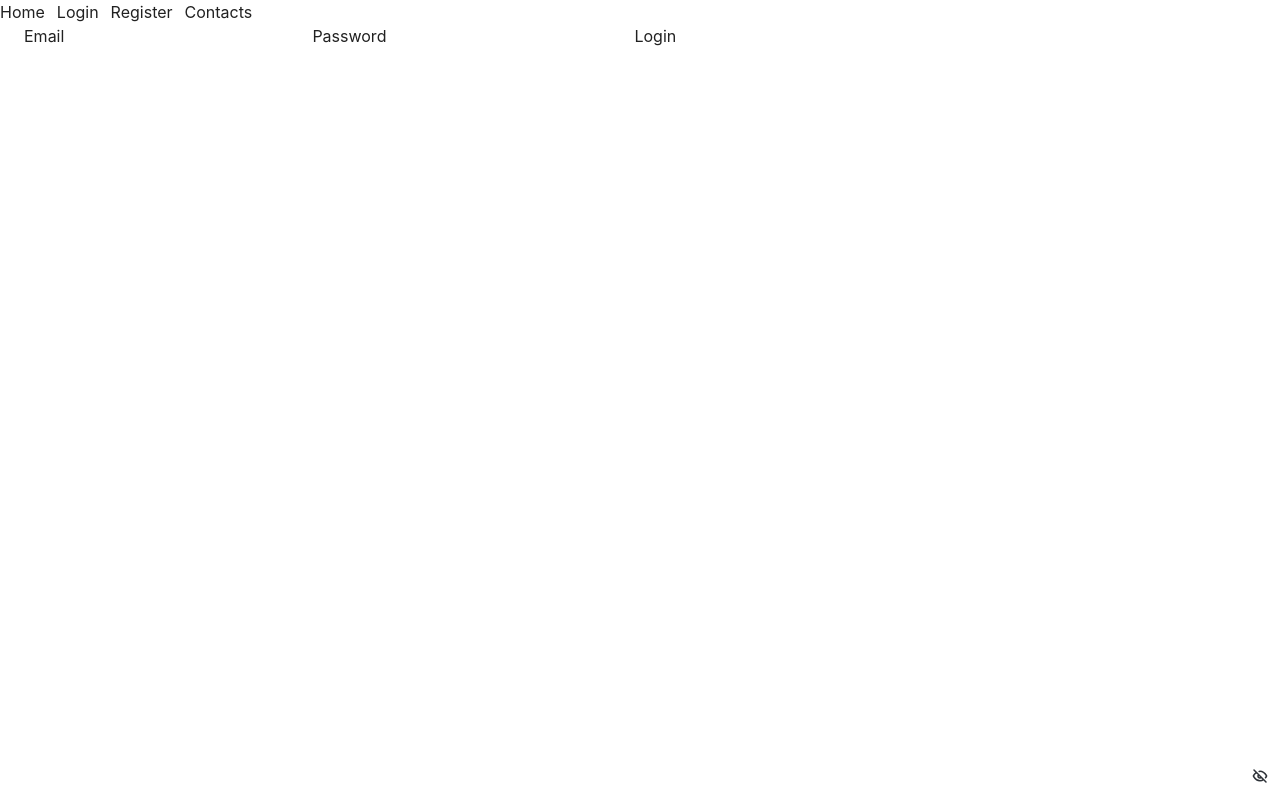
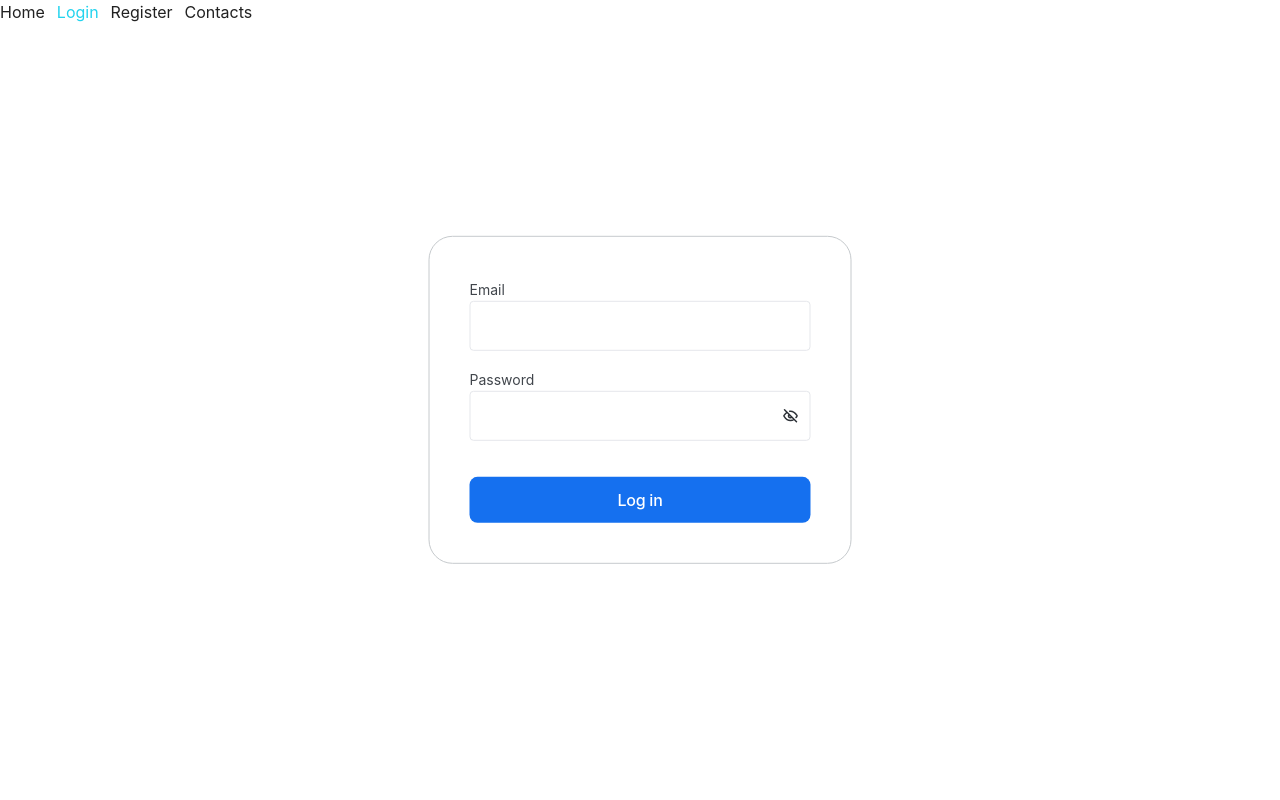
Before and after one commit to Mariia848912/phonebook-ts, a React (Vite) app: page /login in a window 1280 px wide. Built offline with nearby package versions, Linux system fonts and the light colour scheme.

Commit message:
feat: adds button component smt styles

```diff
--- /dev/null
+++ b/src/components/Common/Button.tsx
@@ -0,0 +1,19 @@
+type Props = {
+  type?: "button" | "submit";
+  text?: string;
+  className?: string;
+};
+
+export const Button = ({ type = "submit", text, className }: Props) => {
+  return (
+    <button
+      type={type}
+className={`w-full outline-0 py-xs px-m rounded-medium bg-bgDefaultBlue text-textContrast font-500 tracking-[-0.24px] leading-[1.4]
+hover:bg-bgHoverBlue active:bg-bgPressedBlue focus:shadow-btFocus ${
+        className ? className : ""
+      }`}
+    >
+      {text}
+    </button>
+  );
+};
--- a/src/components/Forms/CustomInput/CustomInput.tsx
+++ b/src/components/Forms/CustomInput/CustomInput.tsx
@@ -1,4 +1,4 @@
-import { FieldValues  } from "react-hook-form";
+import { FieldValues } from "react-hook-form";
 import { InputType } from "./CustomInput.types";
 import { Eye, EyeOff } from "../../../images/icons";
 
@@ -14,19 +14,36 @@ export const CustomInput = <T extends FieldValues>({
 }: InputType<T>) => {
   return (
     <>
-      <label>
-        <span>{label}</span>
-        <input type={type} {...register(name)} {...rest} />
-        {error?.message && <p>{error.message}</p>}
+      <label className="relative">
+        <span className="text-textSecondary text-[14px] font-400 leading-[1.4]">
+          {label}
+        </span>
+        <input
+          type={type}
+          {...register(name)}
+          {...rest}
+          className={`block p-xs pr-m3 mb-xs3 w-full border-[1px] border-solid rounded-minimal bg-bgWhite outline-0 text-[16px] text-textInputActive font-400 leading-[1.5]
+        hover:bg-bgHoverGrey  ${
+          error?.message ? "border-borderError" : "focus:border-borderActive"
+        }
+        `}
+        />
+
+        {name === "password" && (
+          <button
+            type="button"
+            onClick={toogleShowPassword}
+            className="absolute top-[41px] right-[12px]"
+          >
+            {showPassword ? <Eye /> : <EyeOff />}
+          </button>
+        )}
+        {error?.message && (
+          <p className="mt-xs3 text-[14px] font-400 leading-[1.4] text-textError">
+            {error.message}
+          </p>
+        )}
       </label>
-      {name === 'password' &&  <button
-              type="button"
-              onClick={toogleShowPassword}
-              className="absolute bottom-[16px] right-[12px]"
-            >
-              {showPassword ? <Eye /> : <EyeOff />}
-            </button>}
-
     </>
   );
 };
--- a/src/components/Forms/LoginForm.tsx
+++ b/src/components/Forms/LoginForm.tsx
@@ -1,18 +1,17 @@
-
 import { useState } from "react";
-import { useForm } from 'react-hook-form';
-import { CustomInput } from './CustomInput/CustomInput';
-import { LoginFormData } from '../../types/user.types';
-import { useAppDispatch } from '../../redux/hooks';
+import { useForm } from "react-hook-form";
+import { yupResolver } from "@hookform/resolvers/yup";
+import { CustomInput } from "./CustomInput/CustomInput";
+import { LoginFormData } from "../../types/user.types";
+import { useAppDispatch } from "../../redux/hooks";
 import { logIn } from "../../redux/auth/authOperations";
-import { yupResolver } from "@hookform/resolvers/yup";
 import { getValitadionSchemaLoginForm } from "../../utils/getValitadionSchemaLoginForm";
-
+import { Button } from "../Common/Button";
 
 export const LoginForm = () => {
   const dispatch = useAppDispatch();
   const [showPassword, setShowPassword] = useState(false);
-  const toogleShowPassword = () =>  setShowPassword((prev) => !prev);
+  const toogleShowPassword = () => setShowPassword((prev) => !prev);
 
   const {
     register,
@@ -27,7 +26,13 @@ export const LoginForm = () => {
   };
 
   return (
+    <div
+      className="mobile375:pt-[56px]
+  mobile480:w-[423px] mobile480:mr-auto mobile480:ml-auto  mobile480:p-[40px] mobile480:absolute  mobile480:top-[50%] mobile480:left-[50%] mobile480:translate-x-[-50%]
+  mobile480:translate-y-[-50%] mobile480:border-[1px] mobile480:border-borderDefault mobile480:rounded-large"
+    >
       <form onSubmit={handleSubmit(onSubmit)}>
+        <div className="flex flex-col gap-[12px] mb-m2">
           <CustomInput<LoginFormData>
             label="Email"
             register={register}
@@ -44,8 +49,9 @@ export const LoginForm = () => {
             type={showPassword ? "text" : "password"}
             error={errors.password}
           />
-
-      <button type="submit">Login</button>
+        </div>
+        <Button text="Log in" />
       </form>
+    </div>
   );
 };
--- a/src/components/Forms/RegisterForm.tsx
+++ b/src/components/Forms/RegisterForm.tsx
@@ -1,12 +1,12 @@
-import { useForm } from 'react-hook-form';
+import { useForm } from "react-hook-form";
 import { useState } from "react";
-import { CustomInput } from './CustomInput/CustomInput';
-import { RegistrationFormData } from '../../types/user.types';
-import { useAppDispatch } from '../../redux/hooks';
-import { yupResolver } from '@hookform/resolvers/yup';
-import { getValitadionSchemaRegisterForm } from '../../utils/getValitadionSchemaRegisterForm';
-import { signUp } from '../../redux/auth/authOperations';
-
+import { yupResolver } from "@hookform/resolvers/yup";
+import { CustomInput } from "./CustomInput/CustomInput";
+import { RegistrationFormData } from "../../types/user.types";
+import { useAppDispatch } from "../../redux/hooks";
+import { getValitadionSchemaRegisterForm } from "../../utils/getValitadionSchemaRegisterForm";
+import { signUp } from "../../redux/auth/authOperations";
+import { Button } from "../Common/Button";
 
 export const RegisterForm = () => {
   const dispatch = useAppDispatch();
@@ -27,7 +27,13 @@ export const RegisterForm = () => {
   };
 
   return (
+    <div
+      className="mobile375:pt-[56px]
+  mobile480:w-[423px] mobile480:mr-auto mobile480:ml-auto  mobile480:p-[40px] mobile480:absolute  mobile480:top-[50%] mobile480:left-[50%] mobile480:translate-x-[-50%]
+  mobile480:translate-y-[-50%] mobile480:border-[1px] mobile480:border-borderDefault mobile480:rounded-large"
+    >
       <form onSubmit={handleSubmit(onSubmit)}>
+        <div className="flex flex-col gap-[12px] mb-m2">
           <CustomInput<RegistrationFormData>
             label="Name"
             register={register}
@@ -51,8 +57,9 @@ export const RegisterForm = () => {
             showPassword={showPassword}
             error={errors.password}
           />
-
-      <button type="submit">Register</button>
+        </div>
+        <Button text="Register" />
       </form>
+    </div>
   );
 };
--- a/src/utils/getValitadionSchemaRegisterForm.ts
+++ b/src/utils/getValitadionSchemaRegisterForm.ts
@@ -6,7 +6,7 @@ export const getValitadionSchemaRegisterForm = () => {
   const emailValidationText =
     'a valid email address has 4 parts: recipient name (John2), @ symbol, domain name (gmail), top-level domain (.com). For example: "John52@gmail.com".';
   return yup.object().shape({
-    name: yup.string().trim().required('Name is a required field'),
+    name: yup.string().trim().required('name is a required field'),
     email: yup
       .string()
       .trim()
--- a/tailwind.config.js
+++ b/tailwind.config.js
@@ -7,11 +7,6 @@ export default {
     "./components/**/*.{js,ts,jsx,tsx,mdx}",
   ],
   theme: {
-    screens: {
-      mobile480: "480px",
-      tablet768: "768px",
-      desktop1200: "1200px",
-    },
     safelist: [
       { pattern: /text-+/ },
       { pattern: /bg-+/ },
@@ -20,6 +15,47 @@ export default {
       { pattern: /w-+/ },
       { pattern: /!bg-+/ },
     ],
+    extend: {
+      screens: {
+        mobile480: "480px",
+        tablet768: "768px",
+        desktop1200: "1200px",
+      },
+      spacing: {
+        xs4: "2px",
+        xs3: "4px",
+        xs2: "8px",
+        xs: "12px",
+        s: "16px",
+        sPlus: "20px",
+        m: "24px",
+        m1: "28px",
+        m2: "32px",
+        m3: "38px",
+        l: "40px",
+        l2: "42px",
+        xl: "48px",
+        xl2: "56px",
+        xl3: "64px",
+        xl4: "72px",
+      },
+      boxShadow: {
+        btFocus: "0 0 0 4px rgba(46, 144, 250, 1)",
+      },
+      borderRadius: {
+        zero: "0px",
+        minimal: "4px",
+        medium: "8px",
+        medium2: "12px",
+        medium3: "20px",
+        large: "24px",
+        large2: "32px",
+      },
+      fontWeight: {
+        400: "400",
+        500: "500",
+        600: "600",
+      },
       colors: {
         // bg
         bgWhite: "#FFFFFF",
@@ -92,7 +128,7 @@ export default {
 
         transparent: "transparent",
       },
-    extend: {},
+    },
   },
   plugins: [],
 };
```
Lines whose indentation alone changed are shown as unchanged.
